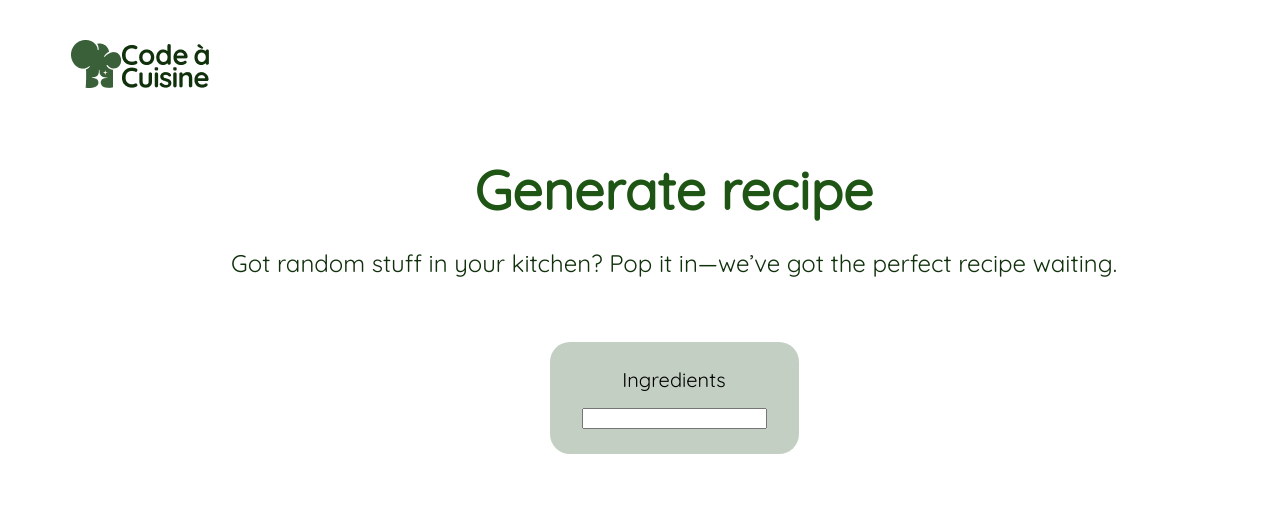
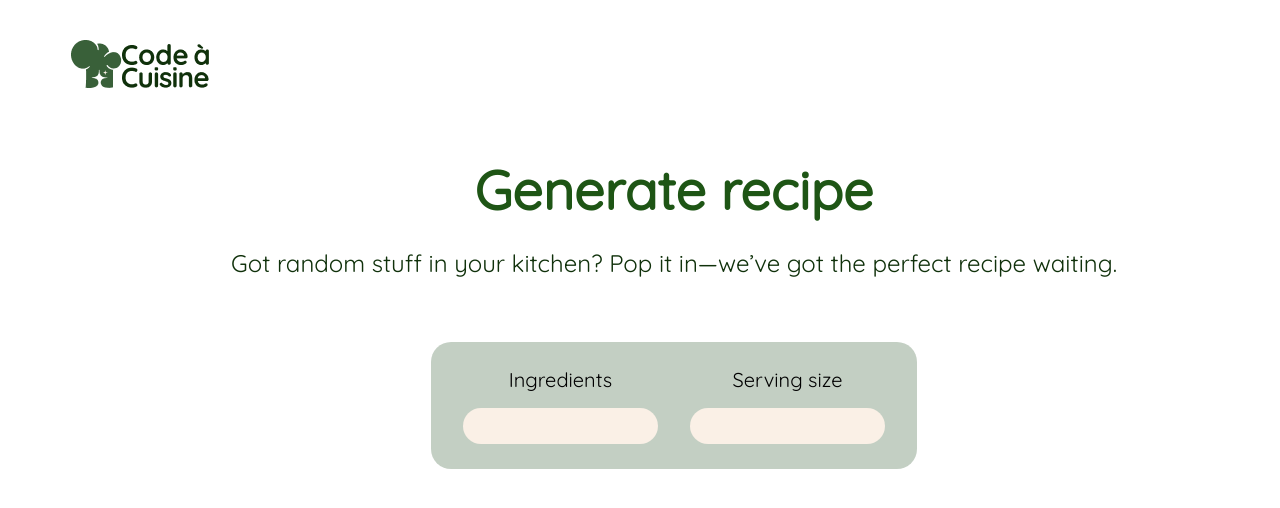
Before and after one commit to christopherHampel/ai-recipe-generator, an Angular app: page /generate_recipe in a window 1280 px wide. Shown: the top 508 px of the page. Built offline with nearby package versions, Linux system fonts and the light colour scheme.

Commit message:
edit ingredients added

```diff
--- a/src/app/generator/generator.component.html
+++ b/src/app/generator/generator.component.html
@@ -9,9 +9,15 @@
         waiting.
       </h5>
       <div class="add-ingredient">
-        <div>
-            <label for="ingredients">Ingredients</label>
-            <input type="text">
+        <div class="ingredient">
+          <label for="ingredients">Ingredients</label>
+          <input type="text" />
+        </div>
+        <div class="ingredient">
+          <label for="ingredients">Serving size</label>
+          <div>
+            <input type="number" />
+          </div>
         </div>
       </div>
       <div class="list-ingredients"></div>
--- a/src/app/generator/generator.component.scss
+++ b/src/app/generator/generator.component.scss
@@ -18,10 +18,11 @@ section {
 }
 
 .add-ingredient {
+    @include displayFlex(row, center, center, 32px);
   padding: 25px 32px;
   background-color: rgba(var(--secondary-btn-green), 0.3);
   border-radius: 20px;
-  div {
+  .ingredient {
     @include displayFlex(column, flex-start, center, 16px);
 
     label {
--- a/src/styles.scss
+++ b/src/styles.scss
@@ -8,7 +8,7 @@
   --F5F5DC: #f5f5dc;
   --secondary-btn-green: 57, 96, 57;
   --middle-green: #1e5515;
-  --green-dark: #10310B;
+  --green-dark: #10310b;
 }
 
 * {
@@ -67,3 +67,20 @@ h5 {
   @include styleFont("Quicksand", 20px, 500);
   color: var(--creamy);
 }
+
+input {
+  width: 100%;
+  padding: 8px 12px;
+  background-color: var(--creamy);
+  border: none;
+  outline: none;
+  border-radius: 20px;
+  @include styleFont("Quicksand", 16px, 500);
+  color: var(--green-dark);
+}
+
+input[type=number]::-webkit-inner-spin-button,
+input[type=number]::-webkit-outer-spin-button {
+  -webkit-appearance: none;
+  margin: 0;
+}
```
Also changed, not shown: src/app/generator/generator.component.ts (line endings or trailing spaces).
